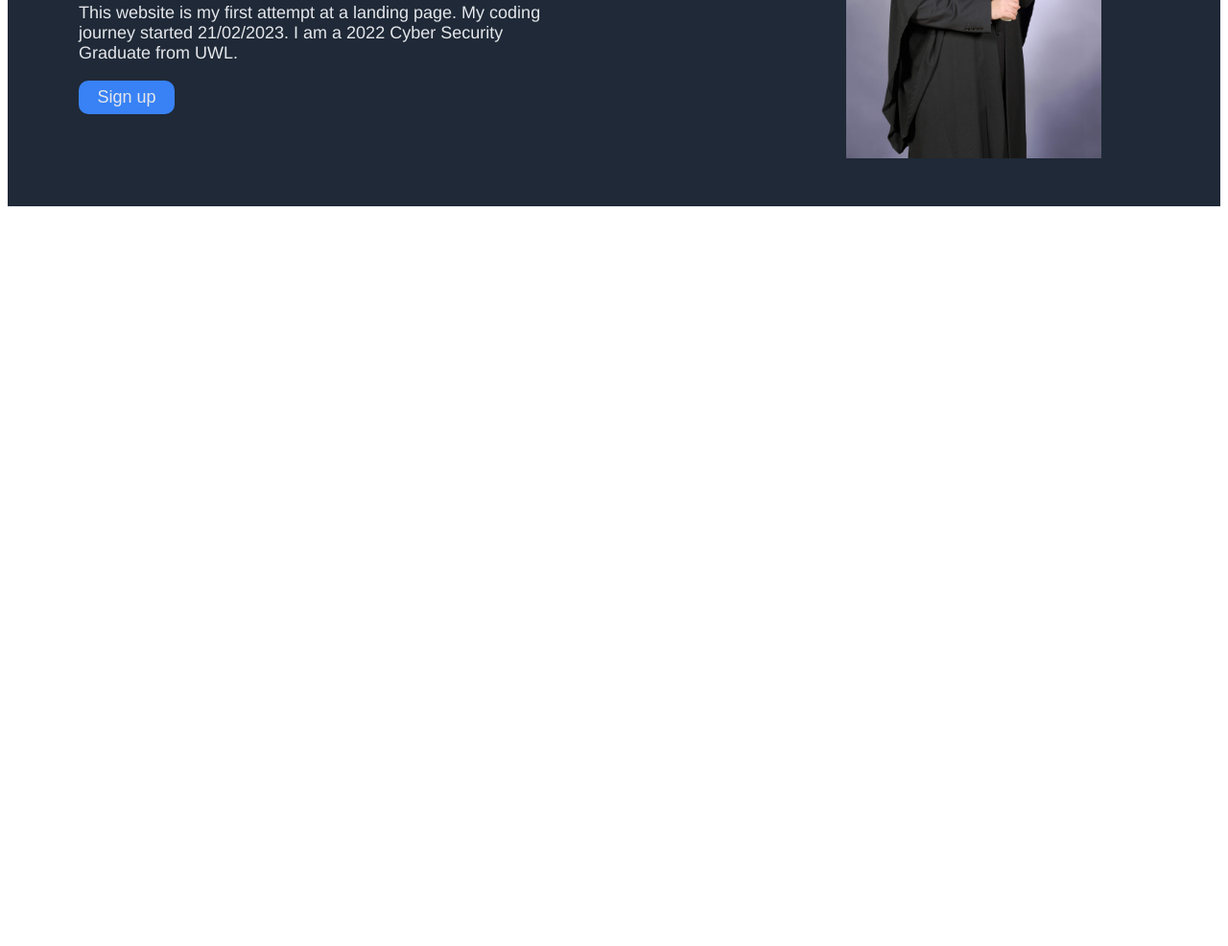
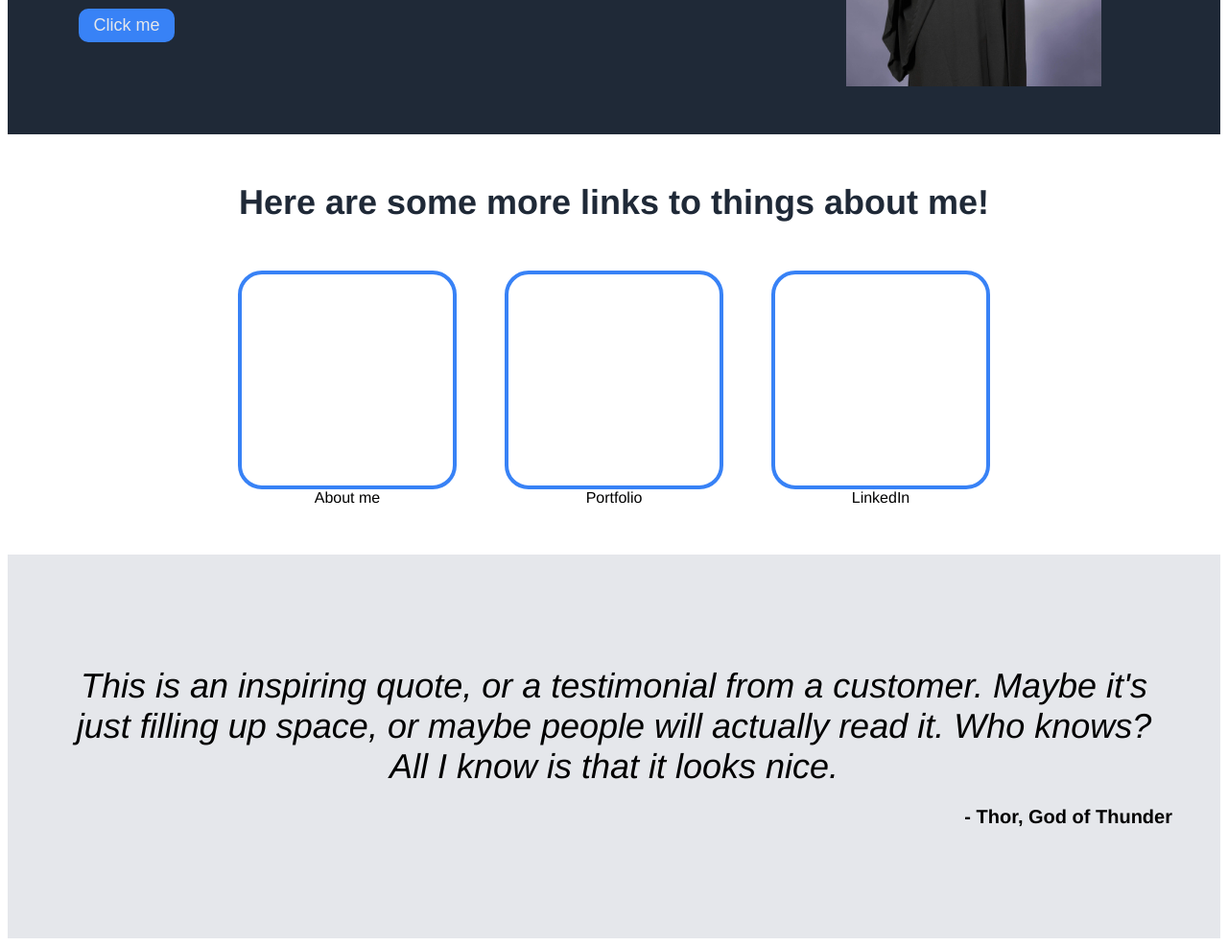
Before and after one commit to Chikiller/landing-page, a plain HTML site: page index.html in a window 1280 px wide. Shown: the part 451-1437 px from the top of the page at 96% size. Before the commit the page ends 800 px from the top, so only its background shows below. Drawn offline with Linux system fonts and the light colour scheme.

Commit message:
This has the middle two sections added. (The boxes and the quote)

```diff
--- a/index.html
+++ b/index.html
@@ -23,14 +23,41 @@
                 <div class="section1-content-left">
                     <h1>This is my first <br> landing page</h1>
                     <p>This website is my first attempt at a landing page. My coding journey started 21/02/2023. I am a 2022 Cyber Security Graduate from UWL.</p>
-                    <button type="button">Sign up</button>
+                    <button type="button">Click me</button>
                 </div>
                 <div class="section1-content-right">
                     <img src="images/grad.jpg" alt="Graduation Photo" width="auto" height="400">
                 </div>
             </div>
+        </div>
+        <div class="section2">
+            <div class="section2-title">
+                Here are some more links to things about me!
+            </div>
+            <div class="row-of-boxes">
+                <div>
+                    <div class="box"></div>
+                    <div class="box-text">About me</div>
+                </div>
+                <div>
+                    <div class="box"></div>
+                    <div class="box-text">Portfolio</div>
+                </div>
+                <div>
+                    <div class="box"></div>
+                    <div class="box-text">LinkedIn</div>
+                </div>
             </div>
         </div>
+        <div class="section3">
+            <div class="section3-content">
+                <div class="quote">
+                    This is an inspiring quote, or a testimonial from a customer. Maybe it's just filling up space, or maybe people will actually read it. Who knows? All I know is that it looks nice.
+                </div>
+                <div class="author">
+                    - Thor, God of Thunder
+                </div>
+            </div>
         </div>
     </body>
 </html>
--- a/style.css
+++ b/style.css
@@ -1,5 +1,7 @@
 body{
     font-family: Helvetica, Arial, sans-serif;
+    display: flex;
+    flex-direction: column;
 }
 
 .section1{
@@ -35,7 +37,7 @@ a{
 
 .section1-content{
     display: flex;
-    margin-top: 100px;
+    margin-top: 25px;
     justify-content: center;
     align-items: center;
     gap: 250px;
@@ -76,3 +78,61 @@ button{
     display: flex;
     justify-content: space-between;
 }
+
+.section2-title{
+    font-size: 36px;
+    font-weight: bolder;
+    color: #1F2937;
+    text-align: center;
+    margin-top: 50px;
+}
+
+.section2{
+    display: flex;
+    flex-direction: column;
+}
+
+.row-of-boxes{
+    display: flex;
+    margin-top: 50px;
+    margin-bottom: 50px;
+    gap: 50px;
+    justify-content: center;
+}
+
+.box{
+    border: 4px solid blue;
+    padding: 10px;
+    height: 200px;
+    width: 200px;
+    border-color: #3882F6;
+    border-radius: 25px;
+}
+
+.box-text{
+    text-align: center;
+}
+
+.section3{
+    display: flex;
+    flex-direction: column;
+    justify-content: center;
+    background-color: #E5E7EB;
+    padding: 50px;
+    height: 300px;
+}
+
+.quote{
+    display: flex;
+    font-size: 36px;
+    font-style: italic;
+    text-align: center;
+    justify-content: center;
+}
+
+.author{
+    margin-top: 20px;
+    font-size: 20px;
+    font-weight: bold;
+    text-align: end;
+}
```
